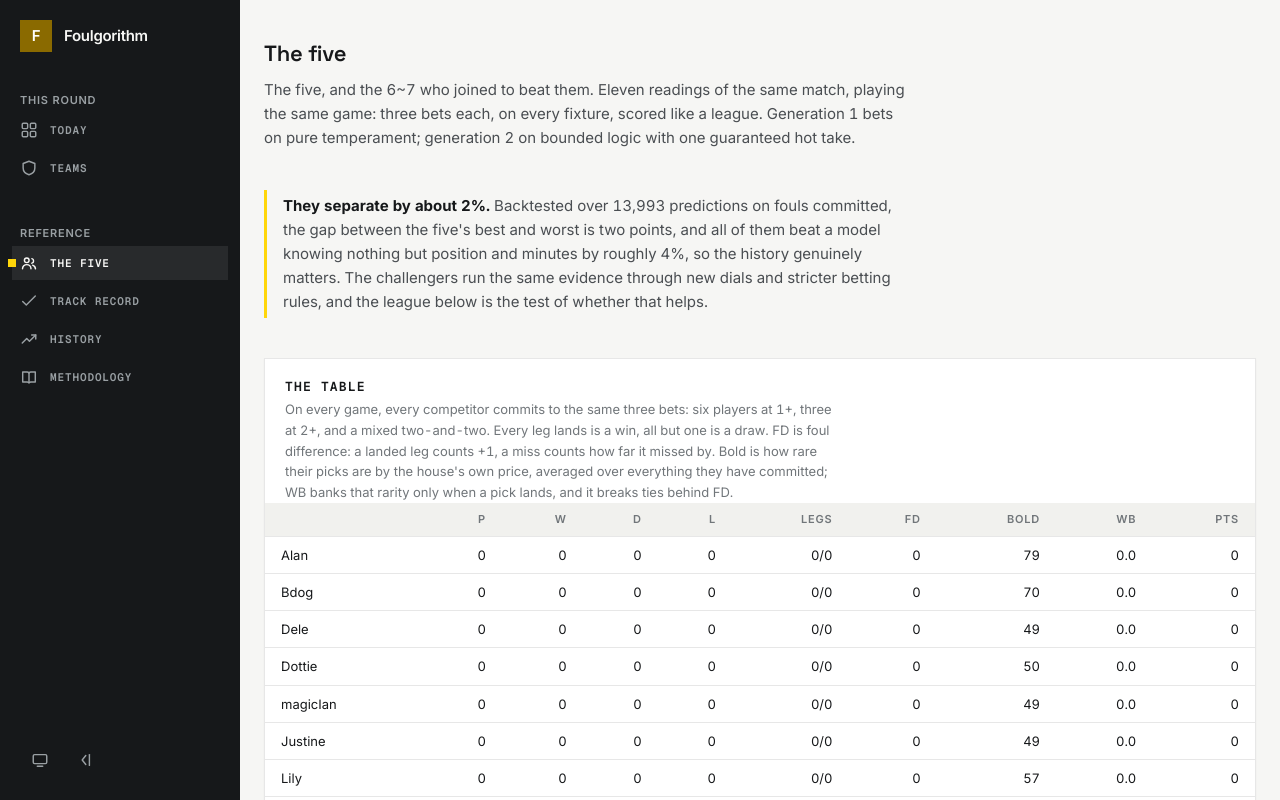
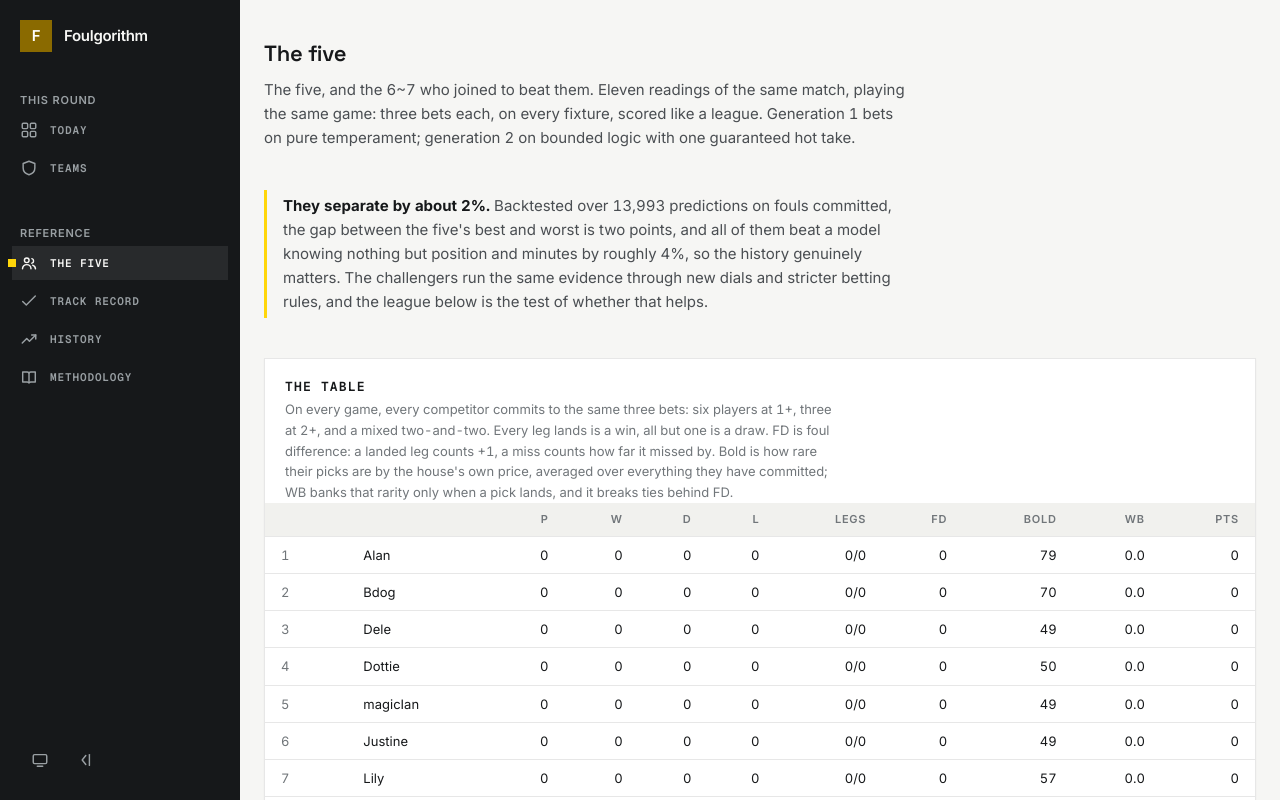
Before and after one commit to frogenheimer/foulgorithm, a Next.js app in the folder site/: page /characters in a window 1280 px wide. Shown: the top 800 px of the page. Built offline with nearby package versions, Linux system fonts and the light colour scheme.

Commit message:
The table gets its position column
A plain rank number until games settle; from the first settled round
the top three wear their metals, in the same chip language as the
slips. Tabular figures were already the DataTable's convention, so the
column arrives aligned.

```diff
--- a/site/components/five/Standings.tsx
+++ b/site/components/five/Standings.tsx
@@ -7,6 +7,7 @@
  */
 
 import { Card, DataTable, Note } from "@/components/kit";
+import m from "./standings.module.css";
 import type { Standing } from "@/lib/data";
 import { anyPlayed } from "@/lib/standings";
 import { modelName } from "@/lib/names";
@@ -19,6 +20,8 @@ export default function Standings({
   /** id -> name as written, so the table never capitalises ids in CSS. */
   names?: Record<string, string>;
 }) {
+  const played = anyPlayed(standings);
+  const position = new Map(standings.map((r, i) => [r.id, i + 1]));
   return (
     <Card
       title="The table"
@@ -29,6 +32,15 @@ export default function Standings({
         rows={standings}
         rowKey={(r) => r.id}
         columns={[
+          {
+            key: "pos",
+            head: "",
+            cell: (r) => {
+              const p = position.get(r.id) ?? 0;
+              const medal = played && p <= 3 ? m[`pos${p}` as keyof typeof m] : "";
+              return <span className={`${m.pos} ${medal}`}>{p}</span>;
+            },
+          },
           { key: "name", head: "", cell: (r) => modelName(r.id, names) },
           { key: "played", head: "P", numeric: true, cell: (r) => r.played },
           { key: "won", head: "W", numeric: true, cell: (r) => r.won },
@@ -61,7 +73,7 @@ export default function Standings({
           { key: "points", head: "Pts", numeric: true, cell: (r) => r.points },
         ]}
       />
-      {!anyPlayed(standings) && (
+      {!played && (
         <Note>
           All square until the first round settles. A slate is only scored once every
           leg in it has an outcome, because counting an unsettled leg as a miss would
--- /dev/null
+++ b/site/components/five/standings.module.css
@@ -0,0 +1,29 @@
+/* The position column: a plain number until games settle, then the top
+   three wear their metals, in the same chip language as the slips. */
+
+.pos {
+  font-variant-numeric: tabular-nums;
+  color: var(--ink-3);
+}
+
+.pos1,
+.pos2,
+.pos3 {
+  display: inline-block;
+  min-width: var(--s5);
+  text-align: center;
+  font-weight: 600;
+  color: var(--accent-object-ink);
+}
+
+.pos1 {
+  background: var(--gold);
+}
+
+.pos2 {
+  background: var(--silver);
+}
+
+.pos3 {
+  background: var(--bronze);
+}
```
